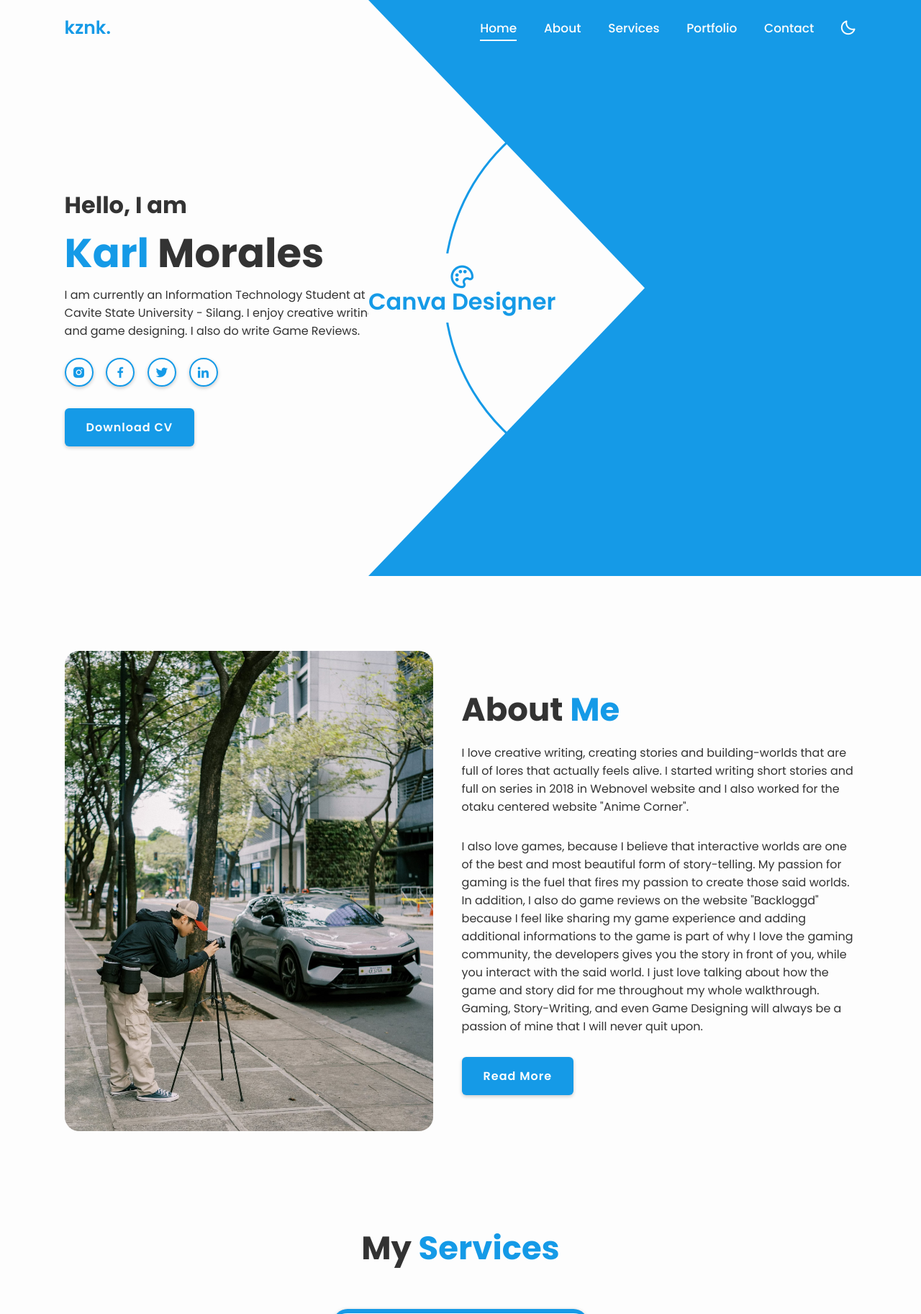
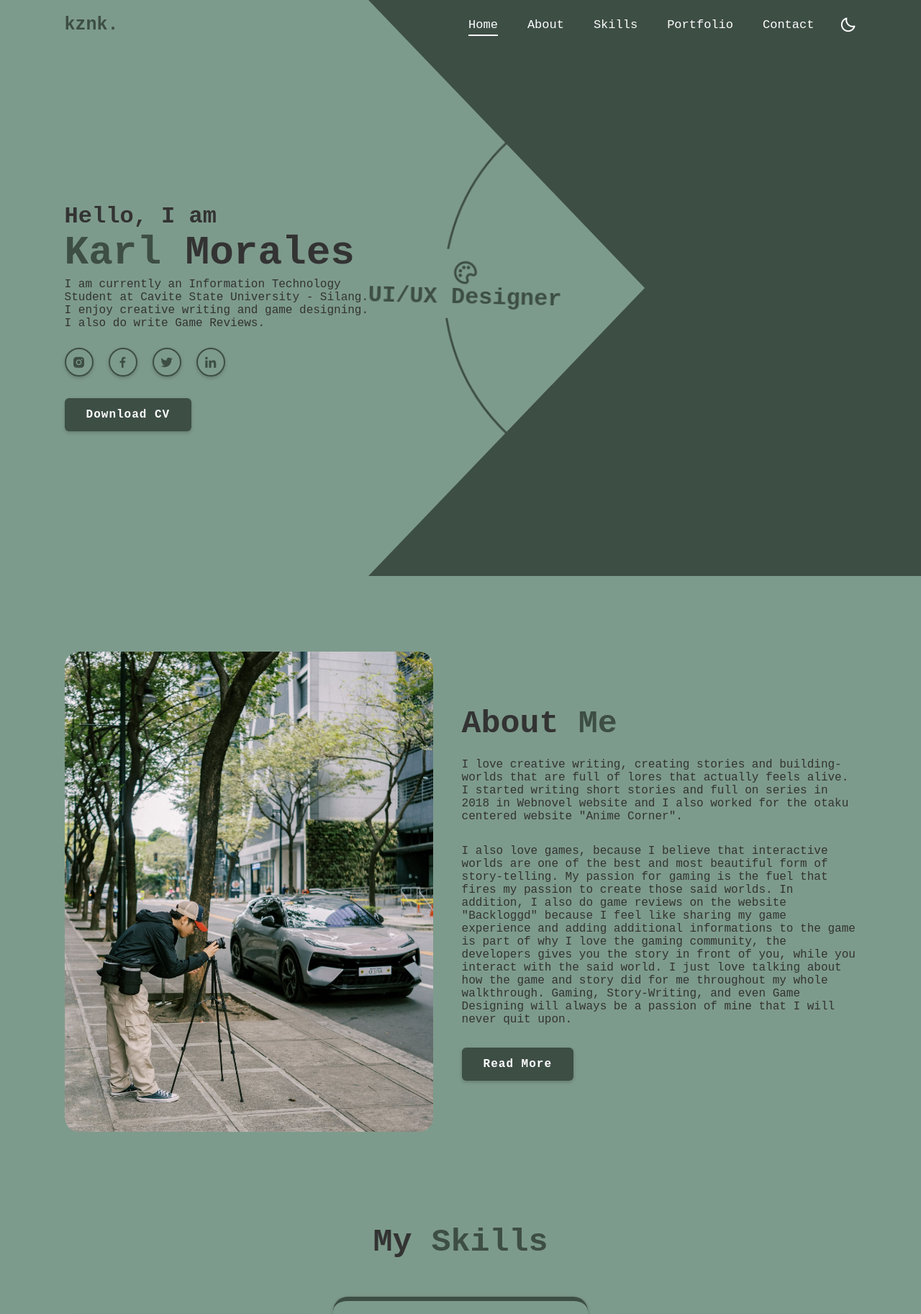
Before and after one commit to kznk-p/MyWebPortfolio, a plain HTML site: page index.html in a window 1280 px wide. Shown: the top 1825 px of the page at 72% size. Drawn offline with nearby package versions, Linux system fonts and the light colour scheme.

Commit message:
last na to

```diff
--- a/index.html
+++ b/index.html
@@ -23,7 +23,7 @@
         <nav class="navbar">
             <a href="#home" class="active">Home</a>
             <a href="#about">About</a>
-            <a href="#services">Services</a>
+            <a href="#services">Skills</a>
             <a href="#portfolio">Portfolio</a>
             <a href="#contact">Contact</a>
         </nav>
@@ -64,7 +64,7 @@
                 </div>
                 <div class="profession" style="--i:2;">
                     <i class='bx bx-palette'></i>
-                    <h3>Canva Designer</h3>
+                    <h3>UI/UX Designer</h3>
                 </div>
                 <div class="profession" style="--i:3;">
                     <i class='bx bx-video-recording'></i>
@@ -106,7 +106,7 @@
 
 
     <section class="services" id="services">
-        <h2 class="heading">My <span>Services</span></h2>
+        <h2 class="heading">My <span>Skills</span></h2>
 
         <div class="services-container">
             <div class="services-box">
@@ -139,7 +139,7 @@
 
 
     <section class="portfolio" id="portfolio">
-        <h2 class="heading">Latest <span>Projects</span></h2>
+        <h2 class="heading">My <span>Works</span></h2>
 
         <div class="portfolio-container">
             <div class="portfolio-box">
--- a/style.css
+++ b/style.css
@@ -8,13 +8,13 @@
     border: none;
     outline: none;
     scroll-behavior: smooth;
-    font-family: 'Poppins', sans-serif;
+    font-family: 'Courier New', monospace;
 }
 
 :root {
-    --bg-color: #fdfdfd;
+    --bg-color: #7d9b8c;
     --text-color: #333;
-    --main-color: #159ae7;
+    --main-color: #3d4e45;
     --white-color: #fdfdfd;
     --shadow-color: rgba(0, 0, 0, .2);
 }
@@ -25,7 +25,8 @@
 }
 
 .dark-mode {
-    --bg-color: #0b061f;
+    --main-color: #7d9b8c;
+    --bg-color: #3d4e45;
     --text-color: #fdfdfd;
     --shadow-color: rgba(0, 0, 0, .7);
 }
```
